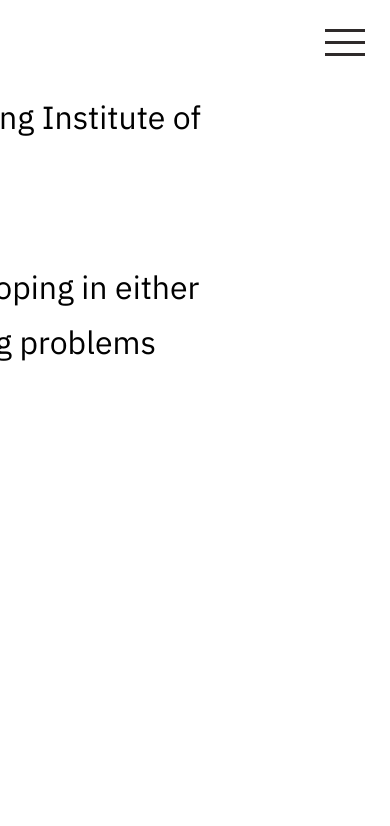
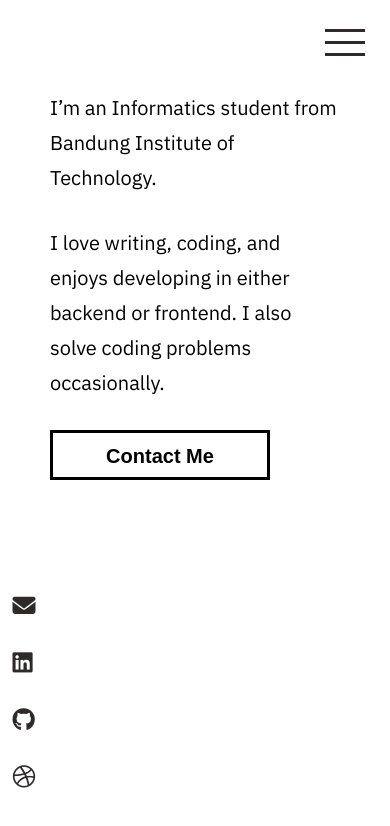
Before and after one commit to junchh/junho.me, a Vue app: page /about in a window 390 px wide. Shown: the top 826 px of the page. Built offline with nearby package versions, Linux system fonts and the light colour scheme; a web font is replaced by a local one; what v-lazy-image would draw is missing.

Commit message:
add some responsive touch

```diff
--- a/src/components/about/AboutAlternate.vue
+++ b/src/components/about/AboutAlternate.vue
@@ -18,8 +18,6 @@
                     <li class="about-link-items animate__animated animate__bounceInDown duration-1"><a href="#"><i class="fab fa-dribbble"></i></a></li>
                 </ul>
             </div>
-            <div class="about-box1 animate__animated animate__slideInLeft"></div>
-            <div class="about-box2 animate__animated animate__slideInLeft"></div>
             <div class="coding-illustration">
                 <v-lazy-image :src="require('../../assets/images/coding-illustration.png')" />
             </div>
@@ -63,7 +61,7 @@ section.about {
 
 .about-desc-text {
     font-family: 'IBM Plex Sans', sans-serif;
-    font-size: 3.2rem;
+    font-size: 3rem;
     line-height: 55px;
     margin-bottom: 60px;
 }
@@ -112,6 +110,7 @@ section.about {
     bottom: 0;
     right: 0;
     margin-right: 80px;
+    z-index: -1;
 }
 
 .coding-illustration > img {
@@ -135,4 +134,44 @@ section.about {
     bottom: 130px;
     right: 520px;
 }
+
+@media screen and (max-width: 1100px) {
+    .about-content {
+        width: 100%;
+    }
+
+    .about-description {
+        width: calc(100% - 100px);
+    }
+
+    .about-desc-text {
+        font-size: 2.5rem;
+        margin-bottom: 30px;
+    }
+
+    .about-links {
+        margin-left: 0;
+    }
+}
+
+@media screen and (max-width: 700px) {
+    .about-desc-text {
+        font-size: 2rem;
+        line-height: 35px;
+    }
+
+    .coding-illustration {
+        display: none;
+    }
+}
+
+@media screen and (max-height: 450px) {
+    .coding-illustration {
+        display: none;
+    }
+
+    .about-description {
+        margin-left: 70px;
+    }
+}
 </style>
```
